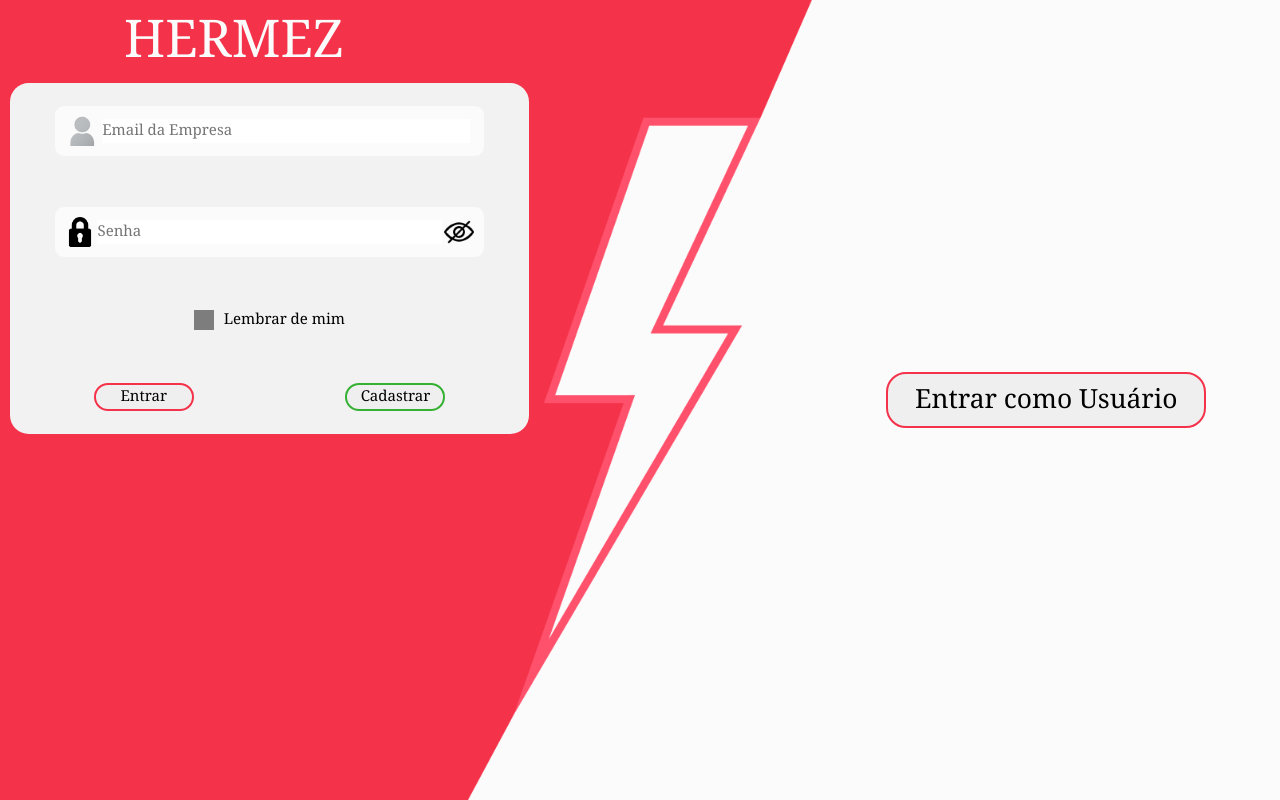
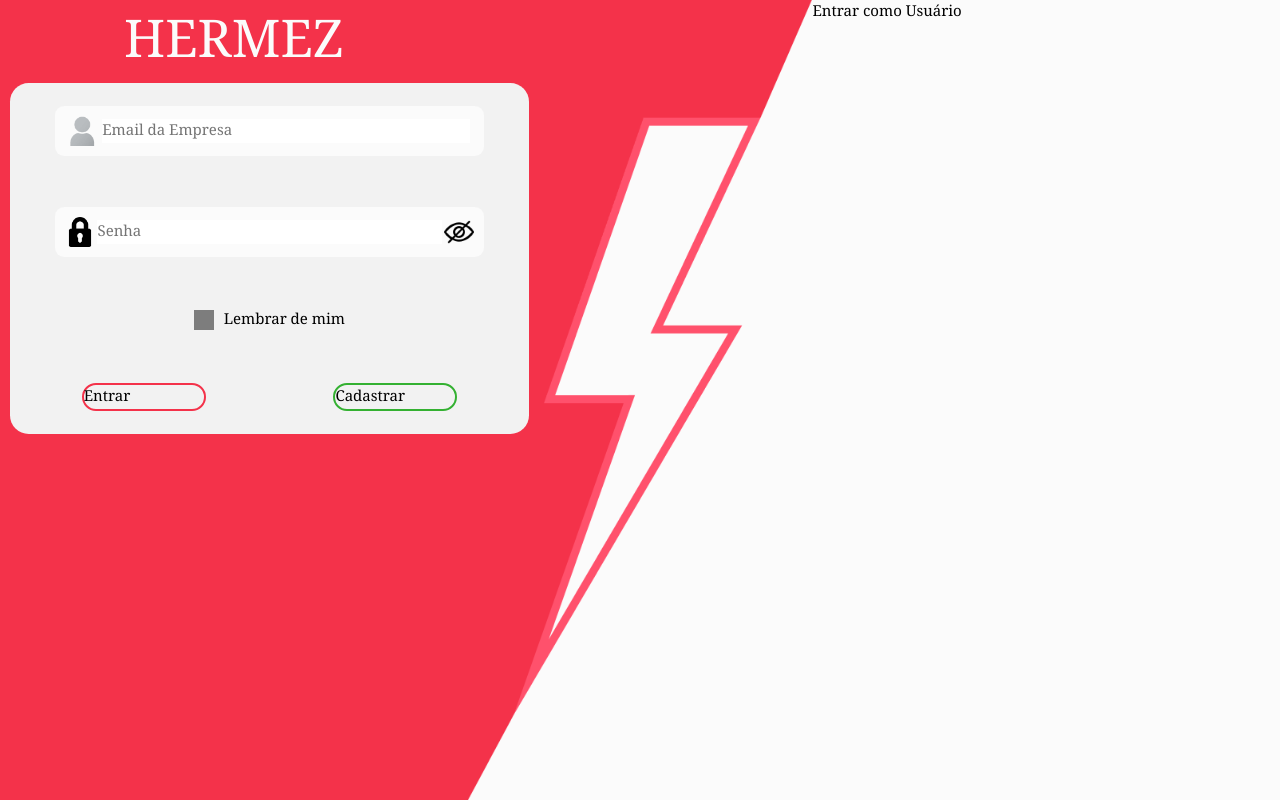
Before and after one commit to equipedevo/API_2_FRONT, a React (Create React App) app in the folder hermez/: page / in a window 1280 px wide. Built offline with nearby package versions, Linux system fonts and the light colour scheme.

Commit message:
T05 - Troquei os botões e a função trocaUrl para Link

```diff
--- a/hermez/src/pages/LoginEmpresa.js
+++ b/hermez/src/pages/LoginEmpresa.js
@@ -1,4 +1,5 @@
 import { useState } from 'react';
+import { Link } from 'react-router-dom';
 import './css/Login.css';
 
 /* IMAGEM */
@@ -19,10 +20,6 @@ export default function Login(){
     const [statusCheckbox, setStatusCheckbox] = useState(false);
     const mudaStatusCheckbox = () => {
         setStatusCheckbox(!statusCheckbox)
-    }
-    /* FUNÇÃO DE TROCA DE URL */
-    const trocarURL = (novaURL) => {
-        window.location.href = novaURL;
     }
     return (
         <>
@@ -65,12 +62,16 @@ export default function Login(){
                                 </div>
                             </form>
                             <div className='divButtonFormLogin'>
-                                <button className='buttonLogin'>Entrar</button>
-                                <button
+                                <Link
+                                    className='buttonLogin'
+                                    to="/base">
+                                    Entrar
+                                </Link>
+                                <Link
                                     className='buttonCadastroEmpresa'
-                                    onClick={() => trocarURL('cadastroEmpresa')}>
+                                    to="/cadastroEmpresa">
                                     Cadastrar
-                                </button>
+                                </Link>
                             </div>
                         </div>
                     </div>
@@ -79,10 +80,10 @@ export default function Login(){
                         src={esquerda}
                     />
                     <div className="divTrocaTelaLogin">
-                        <button
-                            onClick={() => trocarURL('/usuario')}>
+                        <Link
+                            to="/usuario">
                             Entrar como Usuário
-                        </button>
+                        </Link>
                     </div>
                 </div>
             </body>
--- a/hermez/src/pages/LoginUsuario.js
+++ b/hermez/src/pages/LoginUsuario.js
@@ -1,5 +1,6 @@
 import { useState } from 'react';
 import './css/Login.css';
+import { Link } from 'react-router-dom';
 
 /* IMAGEM */
 import cadeado from '../img/cadeado.png';
@@ -19,18 +20,15 @@ export default function Login(){
     const mudaStatusCheckbox= () => {
         setStatusCheckbox(!statusCheckbox)
     }
-    function trocarURL(novaURL) {
-        window.location.href = novaURL;
-    }
     return (
         <>
             <body>
                 <div className="fundoLogin">
                     <div className="divTrocaTelaLogin">
-                        <button
-                            onClick={() => trocarURL('/empresa')}>
+                        <Link
+                            to="/empresa">
                             Entrar como Empresa
-                        </button>
+                        </Link>
                     </div>
                     <img
                         className="imagemRaio"
@@ -73,7 +71,11 @@ export default function Login(){
                                 </div>
                             </form>
                             <div className='divButtonFormLogin'>
-                                <button className='buttonLogin'>Entrar</button>
+                                <Link
+                                    className='buttonLogin'
+                                    to="/base">
+                                    Entrar
+                                </Link>
                             </div>
                         </div>
                     </div>
```
